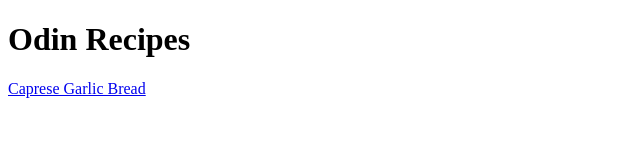
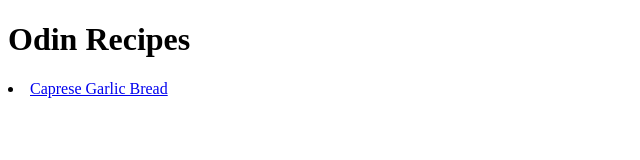
Before and after one commit to bhoomikab/odin-recipes, a plain HTML site: page index.html in a window 1280 px wide. Shown: the full height of the page, 0-640 px from the left. Drawn offline with Linux system fonts and the light colour scheme.

Commit message:
added additional information to recipes

```diff
--- a/index.html
+++ b/index.html
@@ -5,6 +5,10 @@
 </head>
 <body>
     <h1>Odin Recipes</h1>
-    <a href="recipes/Caprese_Garlic_Bread.html">Caprese Garlic Bread</a>
+    <li>
+        <a href="recipes/Caprese_Garlic_Bread.html">Caprese Garlic Bread</a>
+
+    </li>
+
 </body>
 </html>
```
Also changed, not shown: recipes/Caprese_Garlic_Bread.html (+1 -0 lines).
